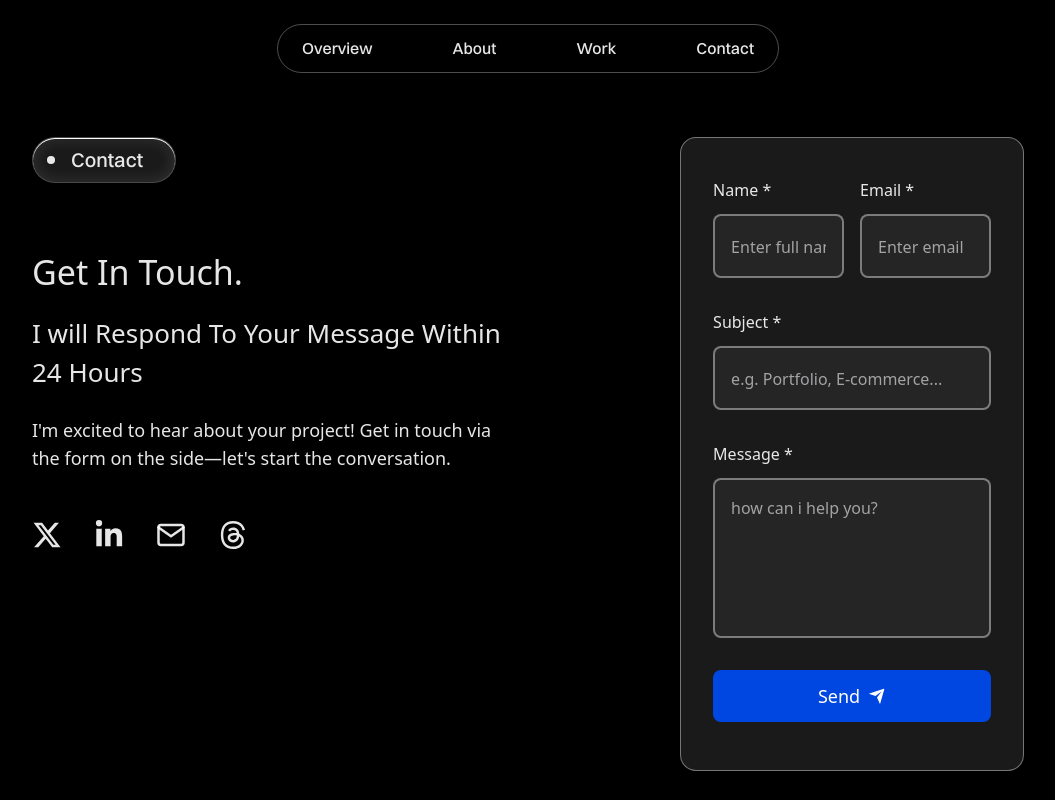
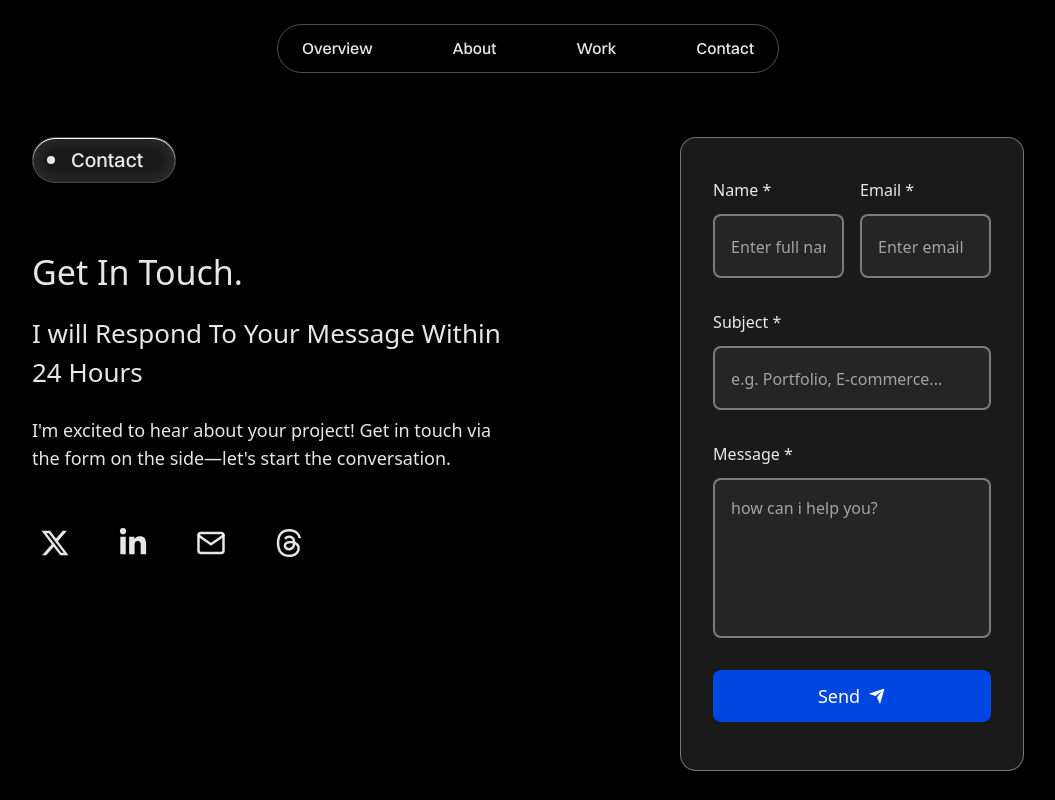
Before and after one commit to theo-code1/MyPortfolio, a React (Vite) app: page /contact in a window 1280 px wide. Shown: the whole page, without its empty margins (112-1167 px from the left). Built offline with nearby package versions, Linux system fonts and the light colour scheme.

Commit message:
Adds hover effect and styling to social media links
Enhances the user experience by adding a hover effect and
padding with rounded corners to social media links. Uses
consistent styling for transitions to improve visual feedback
on interaction.

```diff
--- a/src/Pages/ContactSection.jsx
+++ b/src/Pages/ContactSection.jsx
@@ -101,16 +101,16 @@ const Contact = () => {
             <br className="hidden md:flex"/> the form on the side—let's start the conversation.
           </p>
           <div className="social-media flex order-5 items-center gap-8 text-3xl absolute bottom-12 md:bottom-14 left-1/2 -translate-x-1/2 lg:relative lg:top-0 lg:left-0 lg:translate-x-0 z-10">
-            <a href="https://x.com/TheoKode_?t=Aeyn9E65s60T6on178qkMg&s=08" target="_blank">
+            <a href="https://x.com/TheoKode_?t=Aeyn9E65s60T6on178qkMg&s=08" target="_blank" className="lg:hover:bg-white/10 p-2 rounded-full transition-all duration-200">
               <FaXTwitter />
             </a>
-            <a href="https://www.linkedin.com/in/theo-kode-0b35a632a?utm_source=share&utm_campaign=share_via&utm_content=profile&utm_medium=android_app " target="_blank">
+            <a href="https://www.linkedin.com/in/theo-kode-0b35a632a?utm_source=share&utm_campaign=share_via&utm_content=profile&utm_medium=android_app " target="_blank" className="lg:hover:bg-white/10 p-2 rounded-full transition-all duration-200 ">
               <FaLinkedinIn />
             </a>
-            <a href="mailto:theokode01@gmail.com" target="_blank">
+            <a href="mailto:theokode01@gmail.com" target="_blank" className="lg:hover:bg-white/10 p-2 rounded-full transition-all duration-200 ">
               <Mail />
             </a>
-            <a href="https://www.threads.com/@theokode" target="_blank">
+            <a href="https://www.threads.com/@theokode" target="_blank" className="lg:hover:bg-white/10 p-2 rounded-full transition-all duration-200 ">
               <FaThreads />
             </a>
           </div>
```
